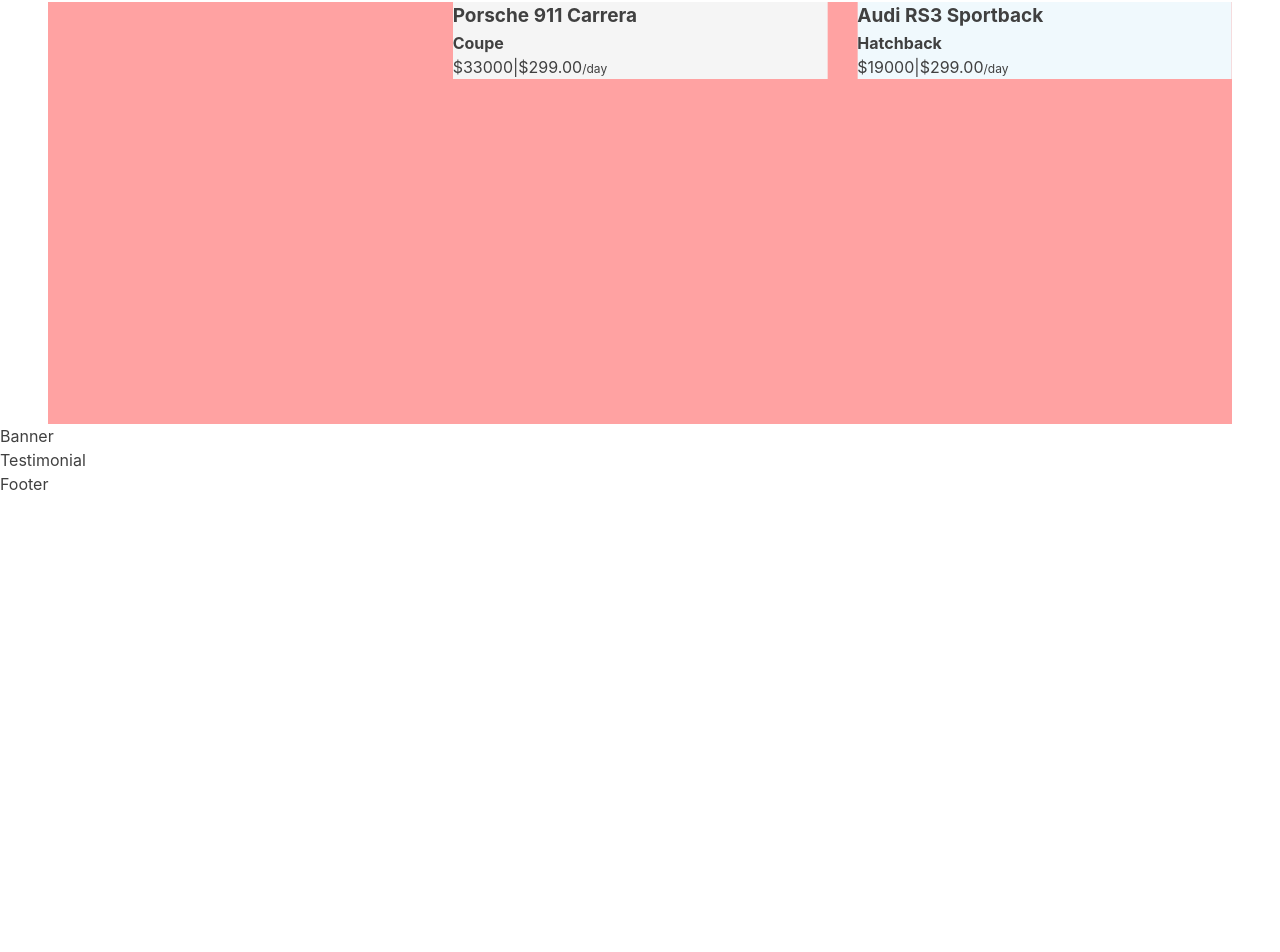
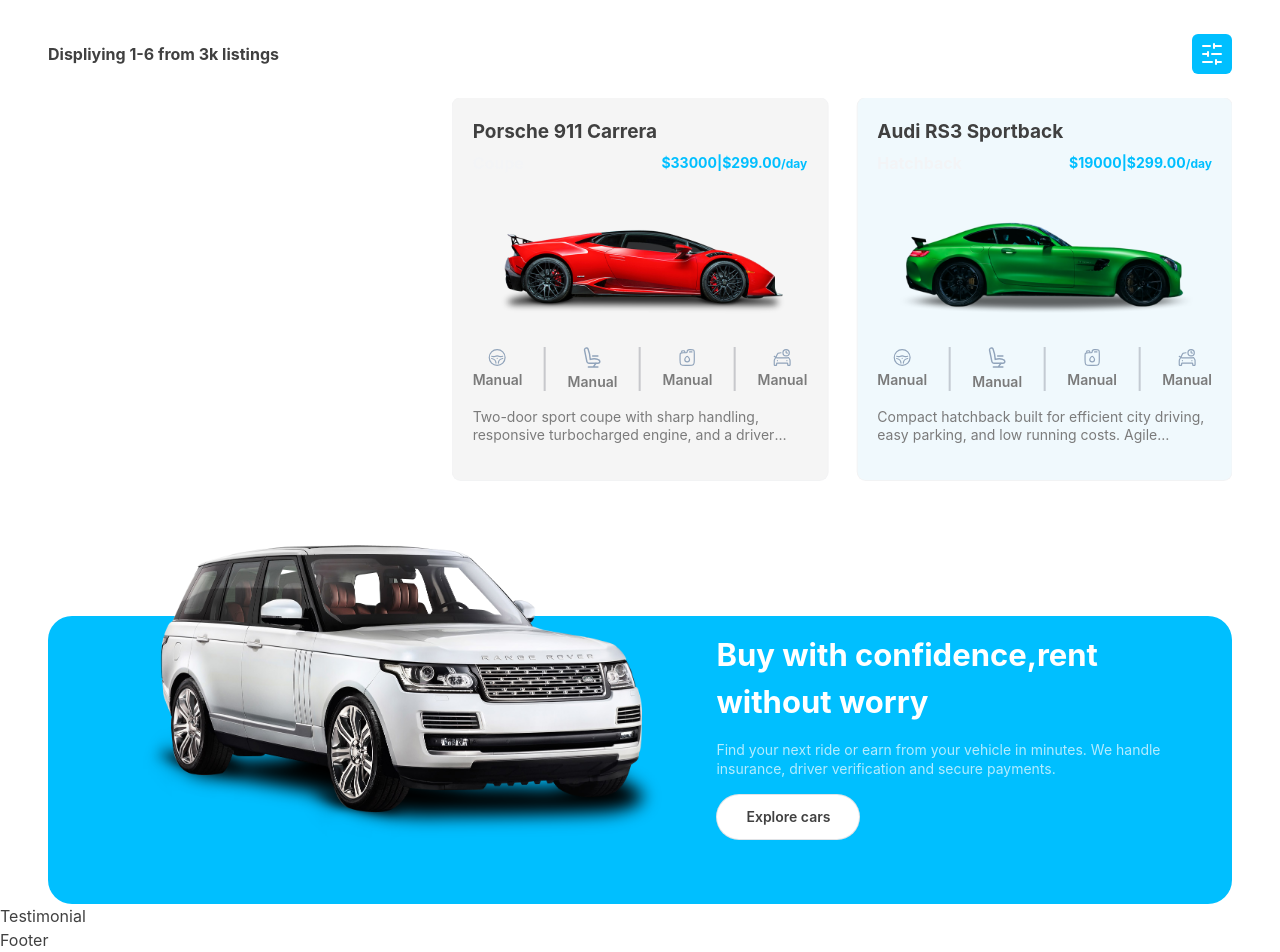
Before and after one commit to MARIOUCSS/Sistema-Alquiler-Autos-Completo, a React (Vite) app: page / in a window 1280 px wide. Shown: the part 1696-2648 px from the top of the page. Before the commit the page ends 2192 px from the top, so only its background shows below. Built offline with nearby package versions, Linux system fonts and the light colour scheme; no server answers.

Commit message:
Modificacion del banner

```diff
--- a/src/Components/Banner.jsx
+++ b/src/Components/Banner.jsx
@@ -1,7 +1,35 @@
 import React from "react";
+import { assets } from "../assets/data";
+import { useNavigate } from "react-router-dom";
 
 function Banner() {
-  return <div>Banner</div>;
+  const navigate = useNavigate();
+  return (
+    <section className="max-padd-container">
+      <div className="max-padd-container bg-solid rounded-3xl xl:max-h-72">
+        <div className="flex flex-col md:flex-row">
+          <div className="flex-[5] relative lg:botton-12 xl:bottom-20">
+            <img src={assets.banner} alt="" />
+          </div>
+          <div className="flex-[4] text-white">
+            <div className="flex flex-col gap-4 p-4">
+              <h3>Buy with confidence,rent without worry</h3>
+              <p className="text-white/70">
+                Find your next ride or earn from your vehicle in minutes. We
+                handle insurance, driver verification and secure payments.
+              </p>
+              <button
+                onClick={() => navigate("/listing")}
+                className="btn-white w-36"
+              >
+                Explore cars
+              </button>
+            </div>
+          </div>
+        </div>
+      </div>
+    </section>
+  );
 }
 
 export default Banner;
--- a/src/Components/Features.jsx
+++ b/src/Components/Features.jsx
@@ -32,7 +32,7 @@ function Features() {
     cart();
   }, [dummyCars]);
   return (
-    <section className="max-padd-container">
+    <section className="max-padd-container py-16 xl:py-24">
       <Title
         title={"Your Next Car Awaits"}
         title2={"Start Driving With Ease"}
@@ -67,9 +67,9 @@ function Features() {
         // }}
         // navigation={true}
         modules={[Autoplay]}
-        className="h-[478px] md:h-[533px] xl:h-[422px] mt-5 bg-red-300"
+        className="h-[478px] md:h-[533px] xl:h-[422px] mt-5 "
       >
-        {features.slice(0, 3).map((car) => (
+        {features.slice(0, 5).map((car) => (
           <SwiperSlide>
             <Item car={car} />
           </SwiperSlide>
--- a/src/Components/Item.jsx
+++ b/src/Components/Item.jsx
@@ -1,5 +1,6 @@
 import React from "react";
 import { useNavigate } from "react-router-dom";
+import { assets } from "../assets/data";
 
 function Item({ car }) {
   const currency = "$";
@@ -14,20 +15,47 @@ function Item({ car }) {
         navigate("/listing/" + car._id);
         scroll(0, 0);
       }}
-      className=""
+      className="block rounded-lg ring-1 ring-slate-900/5 p-5 cursor-pointer"
       style={{ background: bgColor }}
     >
-      <h4>{car.title}</h4>
-      <div>
-        <h5>{car.bodyType}</h5>
-        <div>
+      <h4 className="line-clamp-1">{car.title}</h4>
+      <div className="flexBetween">
+        <h5 className="my-1 text-gray-100">{car.bodyType}</h5>
+        <div className="text-sm font-bold text-solid">
           {currency}
           {car.price.sale}|{currency}
           {car.price.rent}.00<span className="text-xs">/day</span>
         </div>
       </div>
+      <div className="relative py-6">
+        <img src={car.images} alt={car.title} />
+      </div>
+      <div>
+        <div className="flexBetween py-2">
+          <p className="flexCenter flex-col gap-1 font-semibold">
+            <img src={assets.transmission} alt="" width={19} />
+            {car.specs.transmission}
+          </p>
+          <hr className="h-11 w-0.5 bg-slate-900/20 border-none" />
+          <p className="flexCenter flex-col gap-1 font-semibold">
+            <img src={assets.seats} alt="" width={23} />
+            {car.specs.transmission}
+          </p>
+          <hr className="h-11 w-0.5 bg-slate-900/20 border-none" />
+          <p className="flexCenter flex-col gap-1 font-semibold">
+            <img src={assets.fuelType} alt="" width={19} />
+            {car.specs.transmission}
+          </p>
+          <hr className="h-11 w-0.5 bg-slate-900/20 border-none" />
+          <p className="flexCenter flex-col gap-1 font-semibold">
+            <img src={assets.odometer} alt="" width={19} />
+            {car.specs.transmission}
+          </p>
+        </div>
+        <p className="pt-2 mb-4 line-clamp-2">{car.description}</p>
+      </div>
     </div>
   );
 }
-
+// 2:40
 export default Item;
--- /dev/null
+++ b/src/Components/Practica.js
@@ -0,0 +1,107 @@
+const personas = [
+  {
+    id: 1,
+    nombre: "María García",
+    edad: 28,
+    ciudadNacimiento: "Madrid",
+    profesion: "Ingeniera",
+  },
+  {
+    id: 2,
+    nombre: "Carlos López",
+    edad: 35,
+    ciudadNacimiento: "Barcelona",
+    profesion: "Diseñador",
+  },
+  {
+    id: 3,
+    nombre: "Ana Rodríguez",
+    edad: 22,
+    ciudadNacimiento: "Madrid",
+    profesion: "Estudiante",
+  },
+  {
+    id: 4,
+    nombre: "Pedro Martínez",
+    edad: 42,
+    ciudadNacimiento: "Valencia",
+    profesion: "Médico",
+  },
+  {
+    id: 5,
+    nombre: "Laura Sánchez",
+    edad: 31,
+    ciudadNacimiento: "Sevilla",
+    profesion: "Abogada",
+  },
+  {
+    id: 6,
+    nombre: "Javier Ruiz",
+    edad: 26,
+    ciudadNacimiento: "Barcelona",
+    profesion: "Programador",
+  },
+  {
+    id: 7,
+    nombre: "Isabel Torres",
+    edad: 29,
+    ciudadNacimiento: "Madrid",
+    profesion: "Arquitecta",
+  },
+  {
+    id: 8,
+    nombre: "Miguel Díaz",
+    edad: 38,
+    ciudadNacimiento: "Valencia",
+    profesion: "Profesor",
+  },
+];
+const ciudades = [
+  { id: 1, nombre: "Madrid", pais: "España", poblacion: 3200000 },
+  { id: 2, nombre: "Barcelona", pais: "España", poblacion: 1600000 },
+  { id: 3, nombre: "Valencia", pais: "España", poblacion: 800000 },
+  { id: 4, nombre: "Sevilla", pais: "España", poblacion: 700000 },
+  { id: 5, nombre: "Bogotá", pais: "Colombia", poblacion: 8000000 },
+  { id: 6, nombre: "Ciudad de México", pais: "México", poblacion: 9000000 },
+];
+//contar personas por ciudad
+// const personasciudad = personas.reduce((ac, i) => {
+//   const ciudad = i.ciudadNacimiento;
+//   if (ac[ciudad]) {
+//     ac[ciudad] += 1;
+//   } else {
+//     ac[ciudad] = 1;
+//   }
+//   return ac;
+// }, {});
+// console.log(personasciudad);
+// // Combinar información de personas y ciudades
+// const combinarpersonasci = personas.map((x) => {
+//   const ciudad = ciudades.find((y) => y.nombre === x.ciudadNacimiento);
+//   return {
+//     ...x,
+//     ciudades: ciudad || null,
+//   };
+// });
+// console.log(combinarpersonasci);
+//Personas mayores de 30 años por ciudad
+const personasmayor30 = personas
+  .filter((x) => x.edad > 30)
+  .reduce((ac, i) => {
+    const ciudad = i.ciudadNacimiento;
+    if (!ac[ciudad]) {
+      ac[ciudad] = [];
+      ac[ciudad].push(i);
+    }
+    return ac;
+  }, {});
+console.log(personasmayor30);
+// const mayores30PorCiudad = personas
+//   .filter((persona) => persona.edad > 30)
+//   .reduce((resultado, persona) => {
+//     const ciudad = persona.ciudadNacimiento;
+//     if (!resultado[ciudad]) resultado[ciudad] = [];
+//     resultado[ciudad].push(persona);
+//     return resultado;
+//   }, {});
+// console.log("Mayores de 30 por ciudad:", mayores30PorCiudad);
--- a/src/assets/data.js
+++ b/src/assets/data.js
@@ -12,10 +12,10 @@ import sliders from "./sliders.svg";
 // import car from "./car.svg";
 // import carBlack from "./car-black.svg";
 // import carPlus from "./car-plus.svg";
-// import transmission from "./transmission.svg";
-// import seats from "./seats.svg";
-// import fuelType from "./fuel-type.svg";
-// import odometer from "./odometer.svg";
+import transmission from "./transmission.svg";
+import seats from "./seats.svg";
+import fuelType from "./fuel-type.svg";
+import odometer from "./odometer.svg";
 // import facebook from "./facebook.svg";
 // import instagram from "./instagram.svg";
 // import twitter from "./twitter.svg";
@@ -40,7 +40,7 @@ import img4 from "./img4.png";
 // import img5 from "../assets/img5.png";
 // import img6 from "../assets/img6.png";
 // import img7 from "../assets/img7.png";
-// import img8 from "../assets/img8.png";
+import img8 from "../assets/img8.png";
 // import img9 from "../assets/img9.png";
 // import img10 from "../assets/img10.png";
 // import img11 from "../assets/img11.png";
@@ -49,7 +49,7 @@ import img4 from "./img4.png";
 // import cImg4 from "../assets/cImg4.png";
 import about1 from "../assets/about1.png";
 import about2 from "../assets/about2.png";
-// import banner from "../assets/banner.png";
+import banner from "../assets/banner.png";
 // import agencyReg from "../assets/agencyReg.png";
 // import uploadIcon from "../assets/upload_icon.png";
 // Blogs
@@ -74,10 +74,10 @@ export const assets = {
   calendar,
   // star,
   sliders,
-  // odometer,
-  // transmission,
-  // seats,
-  // fuelType,
+  odometer,
+  transmission,
+  seats,
+  fuelType,
   // car,
   // carBlack,
   // carPlus,
@@ -99,7 +99,7 @@ export const assets = {
   // user3,
   about1,
   about2,
-  // banner,
+  banner,
   // agencyReg,
   // uploadIcon,
 };
@@ -276,41 +276,42 @@ export const dummyCars = [
     updatedAt: "2025-04-10T06:23:20.252Z",
     __v: 0,
   },
-  // {
-  //   _id: "67f7663b197ac559e4089bb8",
-  //   agency: dummyAgencyData,
-  //   title: "Porsche Taycan Turbo S",
-  //   description:
-  //     "All-electric performance sedan offering instant torque, precise handling, and luxurious cabin comfort. Ideal for buyers seeking EV performance without sacrificing refinement.",
-  //   address: "1 Palm Jumeirah, Abu Dhabi, UAE",
-  //   city: "Abu Dhabi",
-  //   country: "UAE",
-  //   bodyType: "Sedan",
-  //   price: {
-  //     rent: 499,
-  //     sale: 35000,
-  //   },
-  //   specs: {
-  //     transmission: "Automatic",
-  //     seats: 4,
-  //     fuelType: "Hybrid",
-  //   },
-  //   odometer: 12000,
-  //   features: [
-  //     "Rear Camera",
-  //     "Apple CarPlay",
-  //     "Keyless Entry",
-  //     "Adaptive Cruise",
-  //     "Sunroof",
-  //     "Parking Assist",
-  //   ],
-  //   images: [img8, cImg2, cImg4, cImg3],
-  //   isAvailable: true,
-  //   status: "available",
-  //   createdAt: "2025-04-10T06:29:30.000Z",
-  //   updatedAt: "2025-04-10T06:29:30.000Z",
-  //   __v: 0,
-  // },
+  {
+    _id: "67f7663b197ac559e4089bb8",
+    agency: dummyAgencyData,
+    title: "Porsche Taycan Turbo S",
+    description:
+      "All-electric performance sedan offering instant torque, precise handling, and luxurious cabin comfort. Ideal for buyers seeking EV performance without sacrificing refinement.",
+    address: "1 Palm Jumeirah, Abu Dhabi, UAE",
+    city: "Abu Dhabi",
+    country: "UAE",
+    bodyType: "Sedan",
+    price: {
+      rent: 499,
+      sale: 35000,
+    },
+    specs: {
+      transmission: "Automatic",
+      seats: 4,
+      fuelType: "Hybrid",
+    },
+    odometer: 12000,
+    features: [
+      "Rear Camera",
+      "Apple CarPlay",
+      "Keyless Entry",
+      "Adaptive Cruise",
+      "Sunroof",
+      "Parking Assist",
+    ],
+    // images: [img8, cImg2, cImg4, cImg3],
+    images: [img8],
+    isAvailable: true,
+    status: "available",
+    createdAt: "2025-04-10T06:29:30.000Z",
+    updatedAt: "2025-04-10T06:29:30.000Z",
+    __v: 0,
+  },
   // {
   //   _id: "67f765aa197ac559e4089b9c",
   //   agency: dummyAgencyData,
```
